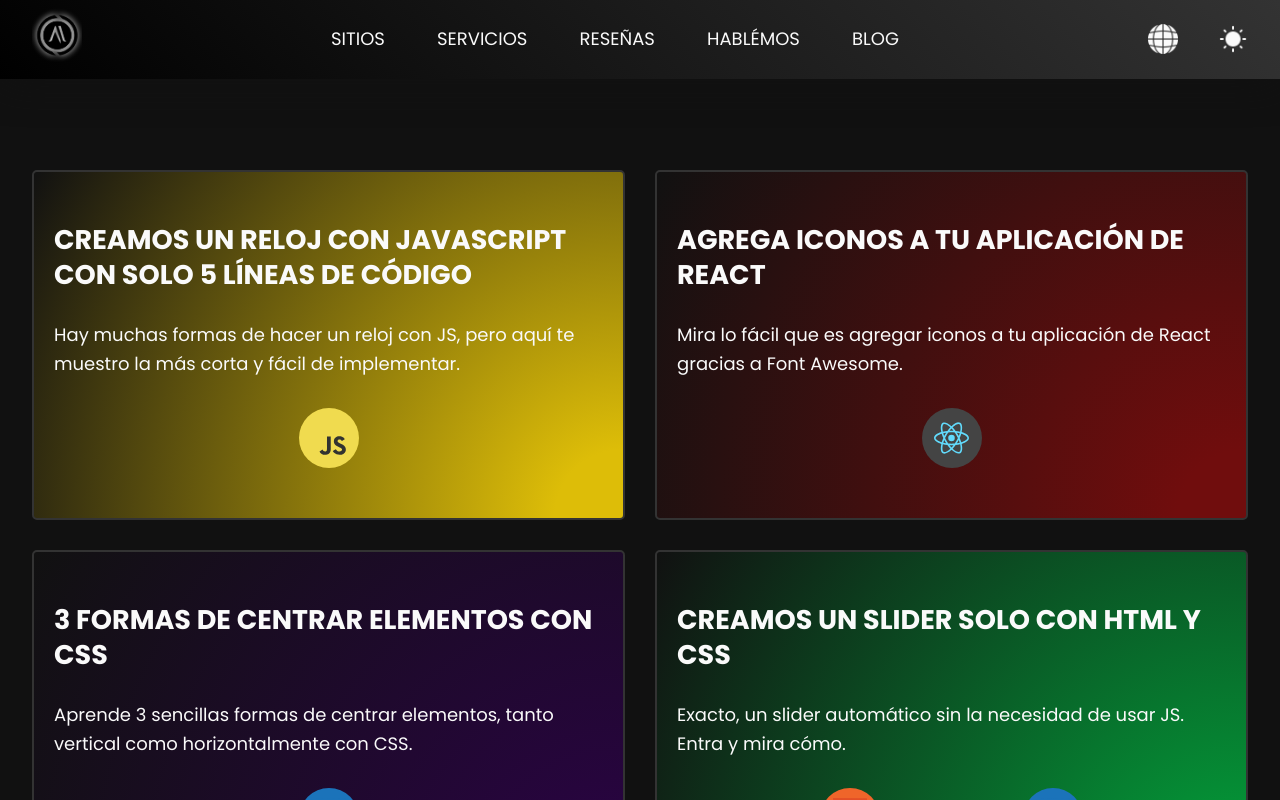
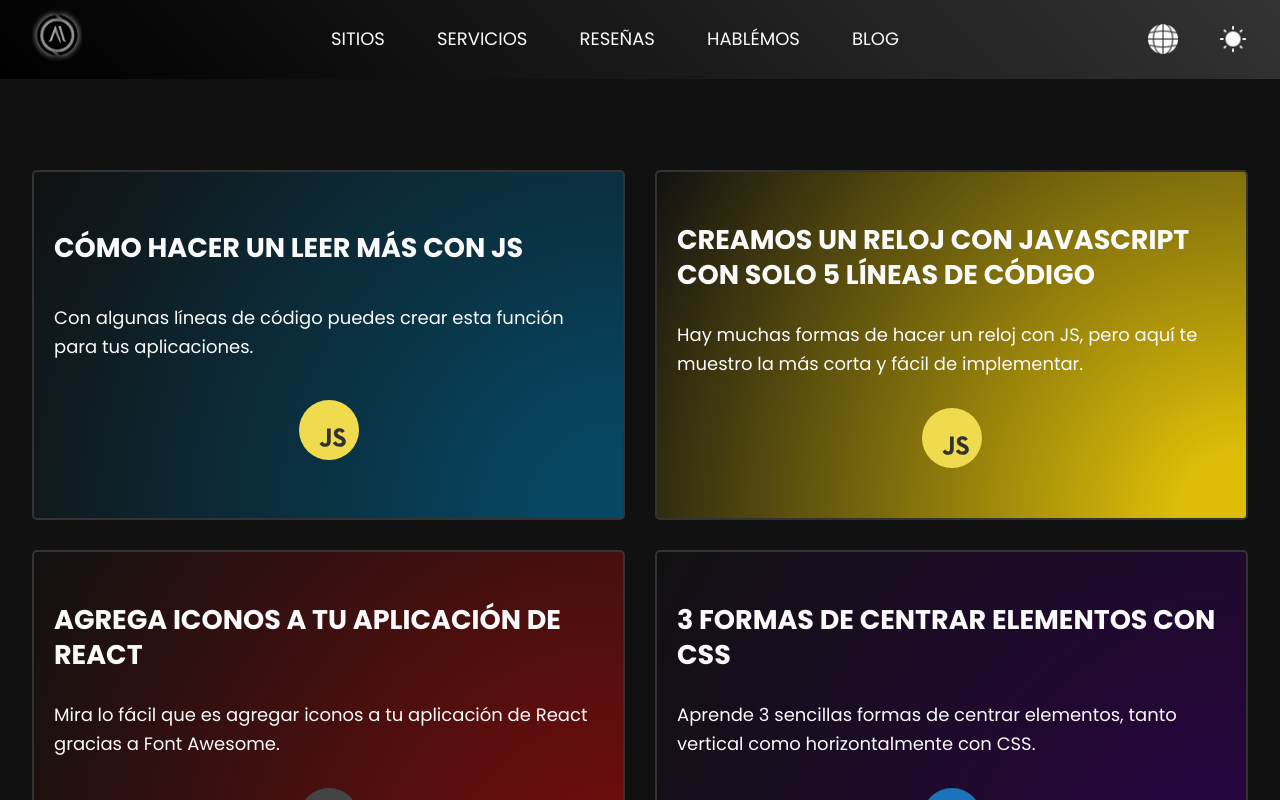
Before and after one commit to MiguelArmasZ/portfolio, a Next.js app: page /blog in a window 1280 px wide. Shown: the top 800 px of the page. Built offline with nearby package versions, Linux system fonts and the light colour scheme; a web font is replaced by a local one.

Commit message:
se agrega el post read more

```diff
--- a/data/blog.js
+++ b/data/blog.js
@@ -11,7 +11,8 @@ import {
   sliderPost,
   centerElementsPost,
   addIconsFAPost,
-  clockPost
+  clockPost,
+  readMorePost
 } from './posts'
 
 import HTML from '../public/img/stack/html.svg'
@@ -200,7 +201,7 @@ const clock = new CardBlog(
   'reloj',
   {
     es: 'Creamos un reloj con JavaScript con solo 5 líneas de código',
-    en: 'we create a clock with JavaScript use just five code lines.'
+    en: 'we create a clock with JavaScript use just five code lines'
   },
   {
     es: 'hay muchas formas de hacer un reloj con JS, pero aquí te muestro la más corta y fácil de implementar.',
@@ -211,7 +212,23 @@ const clock = new CardBlog(
   clockPost
 )
 
+const readMore = new CardBlog(
+  'leer-mas',
+  {
+    es: 'Cómo hacer un leer más con JS',
+    en: 'How to make read more with JS'
+  },
+  {
+    es: 'Con algunas líneas de código puedes crear esta función para tus aplicaciones.',
+    en: 'With a few lines of code you can create this function for your applications.'
+  },
+  [stack.JS],
+  'blue',
+  readMorePost
+)
+
 export const posts = [
+  readMore,
   clock,
   addIconsFA,
   centerElements,
--- a/data/posts.js
+++ b/data/posts.js
@@ -189,3 +189,18 @@ export const clockPost = new Post(
   'https://codesandbox.io/s/unruffled-leaf-1xdrpf',
   linksText
 )
+
+export const readMorePost = new Post(
+  {
+    es: 'leer más',
+    en: 'read more'
+  },
+  'https://www.youtube.com/embed/ooTMEskIGy4',
+  {
+    es: 'Una forma sencilla de hacer esta funcionalidad, además de que puedes modificar fácilmente el número de palabras que quieres que se muestren.',
+    en: 'A simple way to do this functionality, plus you can easily modify the number of words you want to be displayed.'
+  },
+  'https://github.com/MiguelArmasZ/read-more',
+  'https://codesandbox.io/s/dazzling-frost-lml2u6',
+  linksText
+)
```
